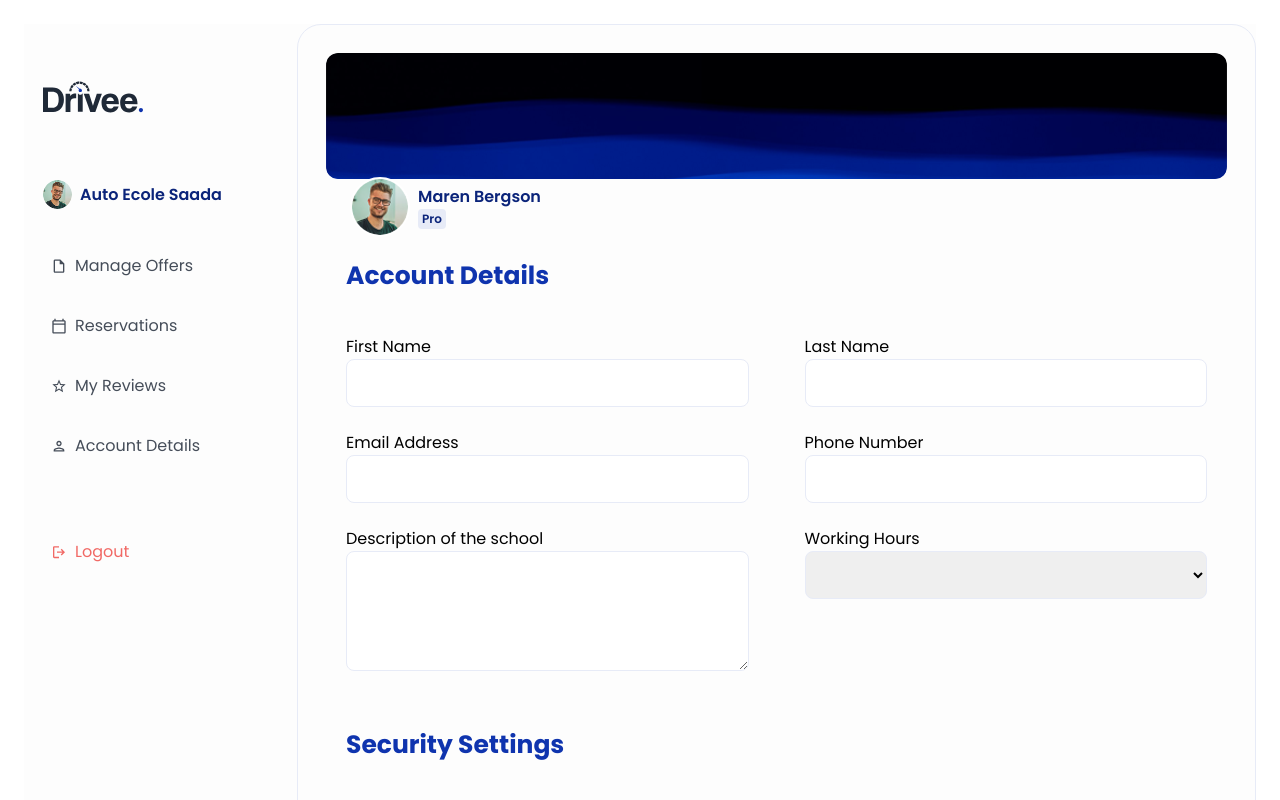
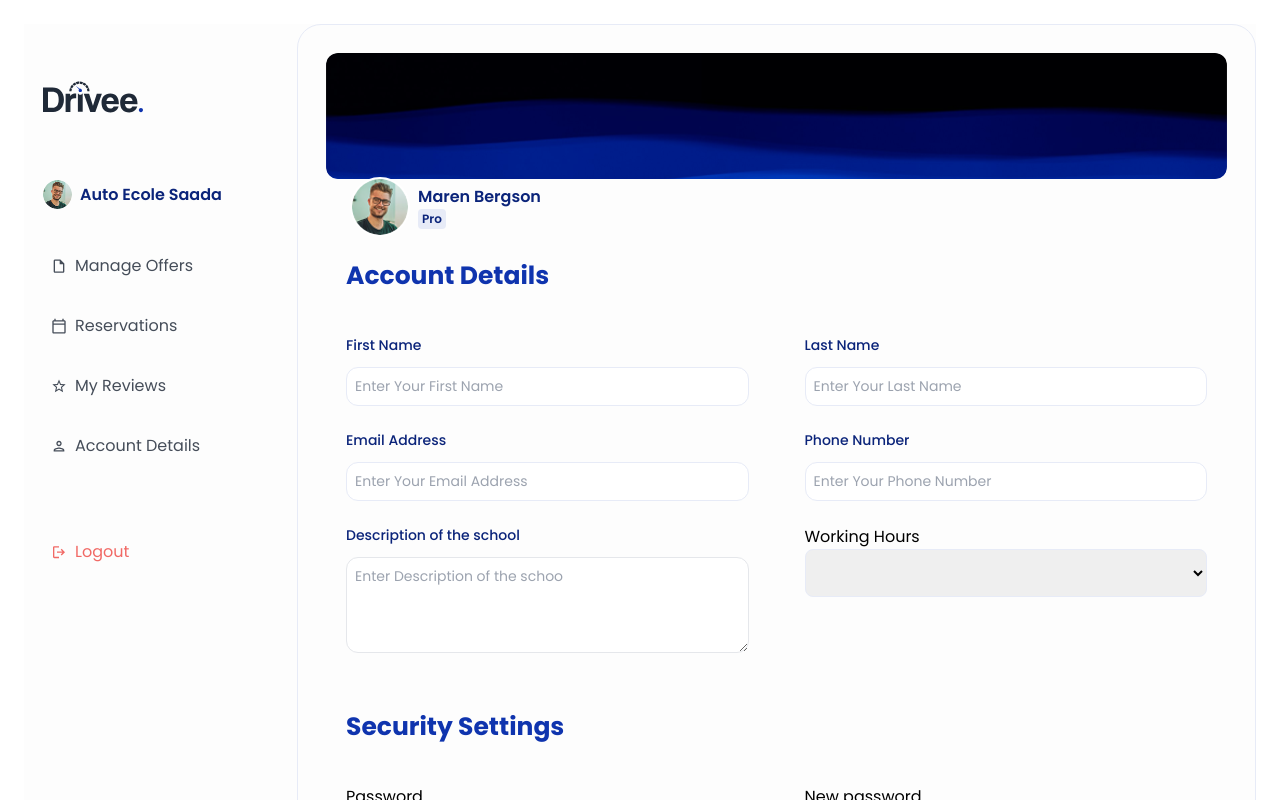
Before and after one commit to WESthhhhh/drivee-frontend, a React (Vite) app: page /school-info in a window 1280 px wide. Shown: the top 800 px of the page. Built offline with nearby package versions, Linux system fonts and the light colour scheme.

Commit message:
Refactored form inputs in InfoUpdate component to use PrimaryInput, EmailInput, and TextArea components from UI/formInputs

```diff
--- a/src/components/schoolProfile/InfoUpdate.jsx
+++ b/src/components/schoolProfile/InfoUpdate.jsx
@@ -1,5 +1,5 @@
 
-import { PrimaryInput,  } from "../UI/formInputs"
+import { PrimaryInput, TextArea, PasswordInput, EmailInput } from "../UI/formInputs"
 export default function InfoUpdate() {
   return (
     <form className="space-y-12 px-5">
@@ -7,25 +7,39 @@ export default function InfoUpdate() {
         <div className="text-[#0F34AE] text-[25px] font-bold">Account Details</div>
         <div className="grid grid-cols-2 gap-x-14 gap-y-6">
             <div className="">
-                <label>First Name</label>
-                <input type="text" className="w-full border border-stroke rounded-lg h-12 px-6" />
+                <PrimaryInput
+                    label="First Name"
+                    placeholder="Enter Your First Name"
+                />
             </div>
             <div className="">
-                <label>Last Name</label>
-                <input type="text" className="w-full border border-stroke rounded-lg h-12 px-6" />
+                <PrimaryInput
+                    label="Last Name"
+                    placeholder="Enter Your Last Name"
+                />
             </div>
+
             <div className="">
-                <label>Email Address</label>
-                <input type="text" className="w-full border border-stroke rounded-lg h-12 px-6" />
+                <EmailInput
+                    label="Email Address"
+                    placeholder="Enter Your Email Address"
+                />
             </div>
+
             <div className="">
-                <label>Phone Number</label>
-                <input type="text" className="w-full border border-stroke rounded-lg h-12 px-6" />
+                <PrimaryInput
+                     label="Phone Number"
+                    placeholder="Enter Your Phone Number"
+                />
             </div>
+
             <div className="">
-                <label>Description of the school</label>
-                <textarea  className="w-full border border-stroke rounded-lg h-[120px] px-6" />
+                <TextArea
+                    label="Description of the school"
+                    placeholder="Enter Description of the schoo"
+                />
             </div>
+
             <div className="">
                 <label>Working Hours</label>
                 <select  className="w-full border border-stroke rounded-lg h-12 px-6" />
```
